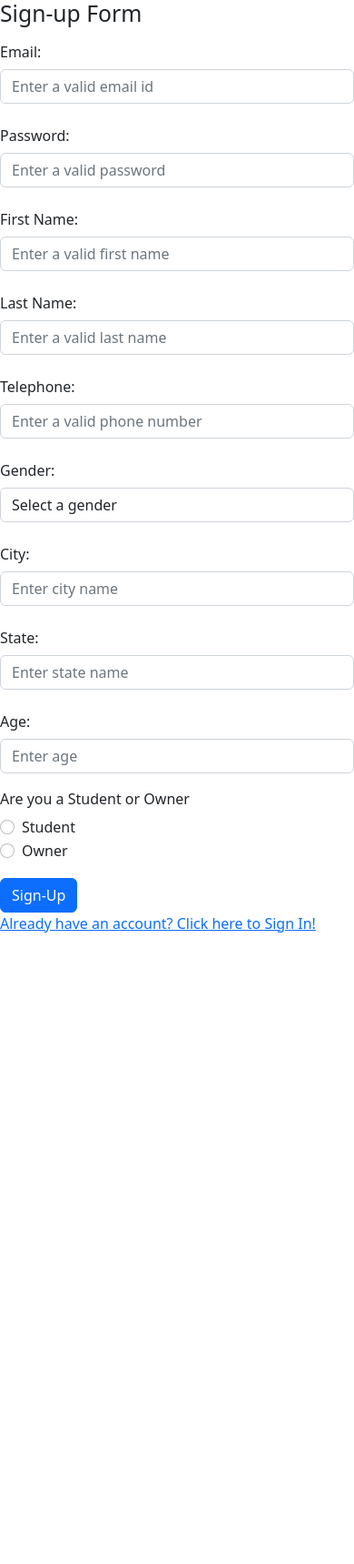
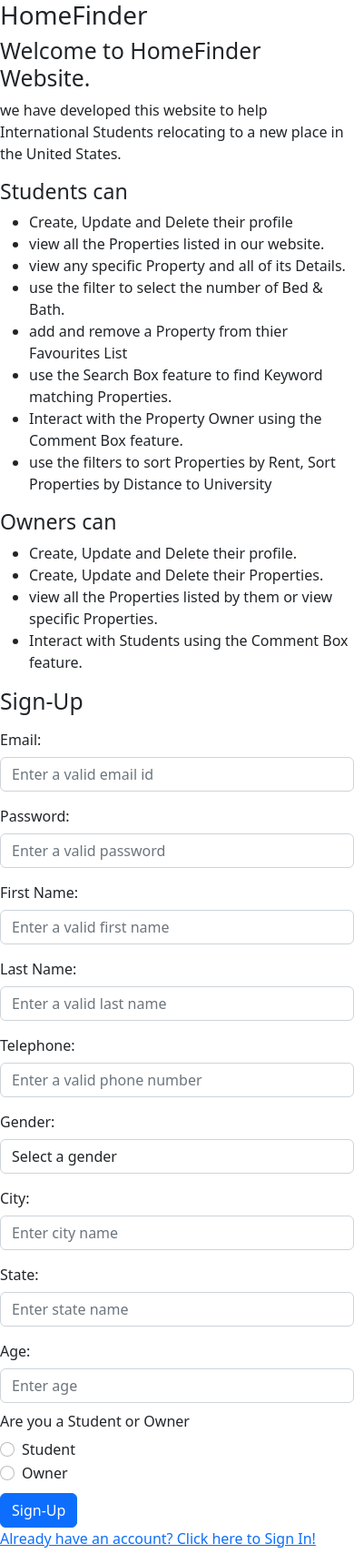
Before and after one commit to sohamnair/Home-Finder-, a Node server app: page /sign-up in a window 390 px wide. Shown: the whole page at 91% size. Before the commit the page ends 1025 px from the top, so only its background shows below. Run offline with Node 20, Linux system fonts and the light colour scheme; some libraries are stand-ins or nearby versions.

Commit message:
landingPage

```diff
--- a/routes/loginandreg.js
+++ b/routes/loginandreg.js
@@ -24,7 +24,7 @@ router.route('/')
 router.route('/sign-in')
 .get(async (req, res) => {
     if (!req.session.user) {
-        return res.render('./sign-in_page', {title: "Sign-in Page"});
+        return res.render('./sign-in_page', {title: "HomeFinder"});
     }
     else {
         if(req.session.user.userType=='student'){
@@ -66,7 +66,7 @@ router.route('/sign-in')
 router.route('/sign-up')
 .get(async (req, res) => {
     if (!req.session.user) {
-        return res.render('./sign-up_page', {title: "Sign-up Form"});
+        return res.render('./sign-up_page', {title: "HomeFinder"});
     }
     else {
         if(req.session.user.userType=='student'){
--- a/views/layouts/main.handlebars
+++ b/views/layouts/main.handlebars
@@ -11,7 +11,7 @@
 </head>
 <body>
 
-  <h2>{{title}}</h2>
+  <h1>{{title}}</h1>
 
   {{{body}}}
 
--- a/views/sign-up_page.handlebars
+++ b/views/sign-up_page.handlebars
@@ -1,43 +1,70 @@
 <main>
-   <form method="POST" id="signup-form" action="/sign-up">
-      <div class="row mb-3">
+   <div class="row">
+      <div class="col-md-6">
+         <h2>Welcome to HomeFinder Website.</h2>
+         <p>we have developed this website to help International Students relocating to a new place in the United States.</p>
+
+         <h3>Students can</h3>
+         <ul>
+            <li>Create, Update and Delete their profile</li>
+            <li>view all the Properties listed in our website.</li>
+            <li>view any specific Property and all of its Details.</li>
+            <li>use the filter to select the number of Bed & Bath.</li>
+            <li>add and remove a Property from thier Favourites List</li>
+            <li>use the Search Box feature to find Keyword matching Properties.</li>
+            <li>Interact with the Property Owner using the Comment Box feature.</li>
+            <li>use the filters to sort Properties by Rent, Sort Properties by Distance to University </li>
+         </ul>
+         <h3>Owners can</h3>
+         <ul>
+            <li>Create, Update and Delete their profile.</li>
+            <li>Create, Update and Delete their Properties.</li>
+            <li>view all the Properties listed by them or view specific Properties.</li>
+            <li>Interact with Students using the Comment Box feature.</li>
+         </ul>
+      </div>
+      <div class="col-md-1"></div>
+      <div class="col-md-5">
+         <h2>Sign-Up</h2>
+         <form method="POST" id="signup-form" action="/sign-up">
+      <div class="row mb-2">
          <label for="emailIdInput" class="col-sm-2 col-form-label">Email:</label>
-         <div class="col-sm-3">
+         <div class="col-sm-6">
             <input type="email" class="form-control" id="emailIdInput" name="emailIdInput" placeholder="Enter a valid email id">
          </div>
          <div id="no-email" class="div-text"  hidden>Please enter your email</div>
       </div>
-      <div class="row mb-3">
+      <div class="row mb-2">
          <label for="passwordInput" class="col-sm-2 col-form-label">Password:</label>
-         <div class="col-sm-3">
+         <div class="col-sm-6">
             <input type="password" class="form-control" id="passwordInput" name="passwordInput" placeholder="Enter a valid password">
          </div>
          <div id="no-password" class="div-text" hidden>Please enter your password </div>
       </div>
-      <div class="row mb-3">
+      <div class="row mb-2">
          <label for="firstName" class="col-sm-2 col-form-label">First Name:</label>
-         <div class="col-sm-3">
+         <div class="col-sm-6">
             <input type="text" class="form-control" id="firstName" name="firstName" placeholder="Enter a valid first name">
          </div>
          <div id="no-first-name" class="div-text" hidden>Please enter your first name</div>
       </div>
-      <div class="row mb-3">
+      <div class="row mb-2">
          <label for="lastName" class="col-sm-2 col-form-label">Last Name:</label>
-         <div class="col-sm-3">
+         <div class="col-sm-6">
             <input type="text" class="form-control" id="lastName" name="lastName" placeholder="Enter a valid last name">
          </div>
          <div id="no-last-name" class="div-text" hidden>Please enter your last name</div>
       </div>
-      <div class="row mb-3">
+      <div class="row mb-2">
          <label for="contact" class="col-sm-2 col-form-label">Telephone:</label>
-         <div class="col-sm-3">
+         <div class="col-sm-6">
             <input type="tel" class="form-control" id="contact" name="contact" placeholder="Enter a valid phone number">
          </div>
          <div id="no-telephone" class="div-text" hidden>Please enter telephone number</div>
       </div>
-      <div class="row mb-3">
+      <div class="row mb-2">
          <label for = "gender" class="col-sm-2 col-form-label">Gender:</label>
-         <div class="col-sm-3">
+         <div class="col-sm-6">
             <select id = "gender" class="form-control" name = "gender">
                <option value="">Select a gender</option>
                <option value="M">M</option>
@@ -46,30 +73,30 @@
          </div>
          <div id="no-gender" class="div-text" hidden>Please select a gender</div>
       </div>
-      <div class="row mb-3">
+      <div class="row mb-2">
          <label for = "city" class="col-sm-2 col-form-label">City:</label>
-         <div class="col-sm-3">
+         <div class="col-sm-6">
             <input type="text" class="form-control" id = "city" name = "city" placeholder="Enter city name">
          </div>
          <div id="no-city" class="div-text" hidden>Please enter a city</div>
       </div>
-      <div class="row mb-3">
+      <div class="row mb-2">
          <label for = "state" class="col-sm-2 col-form-label">State:</label>
-         <div class="col-sm-3">
+         <div class="col-sm-6">
             <input type="text" class="form-control" id = "state" name = "state" placeholder="Enter state name">
          </div>
          <div id="no-state" class="div-text" hidden>Please enter a state</div>
       </div>
-      <div class="row mb-3">
+      <div class="row mb-2">
          <label for = "age" class="col-sm-2 col-form-label">Age:</label>
-         <div class="col-sm-3">
+         <div class="col-sm-6">
             <input type="number" class="form-control" class="form-control" id = "age" name = "age" placeholder="Enter age">
          </div>
          <div id="no-age" class="div-text" hidden>Please enter your age</div>
       </div>
-      <fieldset class="row mb-3">
+      <fieldset class="row mb-2">
          <legend class="col-form-label col-sm-2 pt-0">Are you a Student or Owner</legend>
-         <div class="col-sm-3">
+         <div class="col-sm-6">
             <div class="form-check">
                <input class="form-check-input" type="radio" id = "studentVal" name = "userType" value="student">
                <label class="form-check-label" for="student">
@@ -87,5 +114,7 @@
       </fieldset>
       <input type="submit" class="btn btn-primary" value="Sign-Up">
    </form>
-   <a href="/sign-in">Already have an account? Click here to Sign In!</a>
+      <a href="/sign-in">Already have an account? Click here to Sign In!</a>
+      </div>
+</div>
 </main>
```
Also changed, not shown: views/sign-in_page.handlebars (+32 -3 lines).
